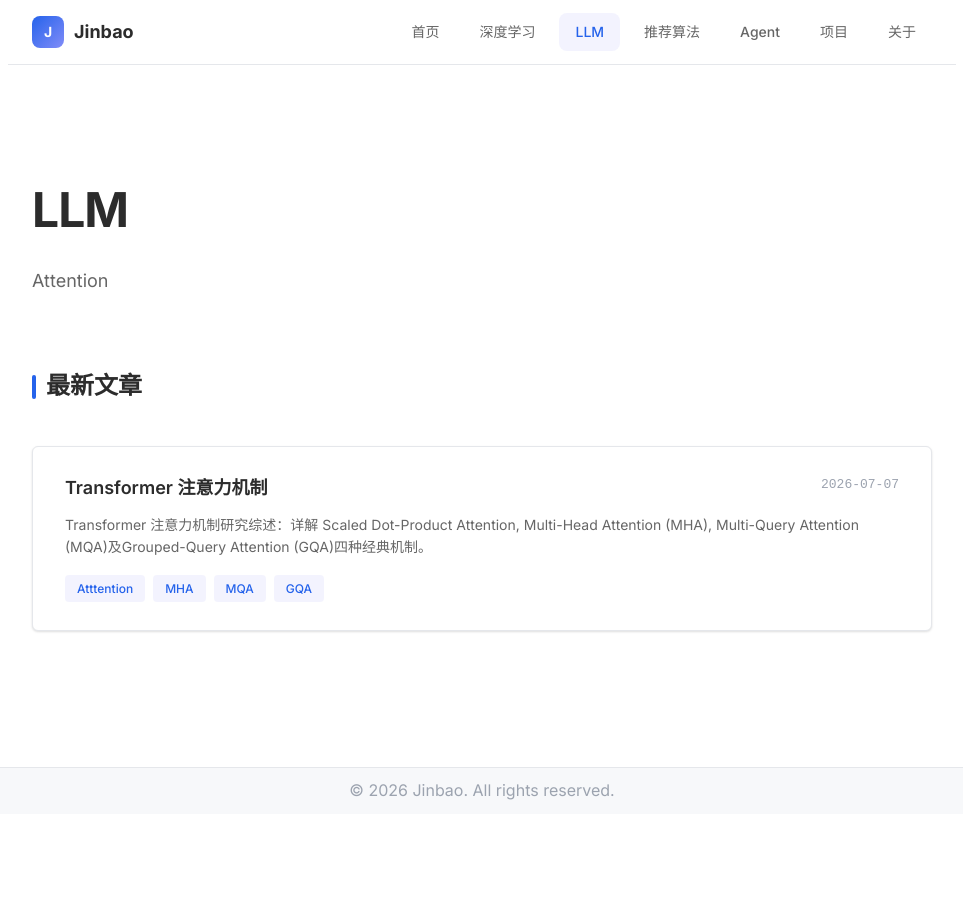
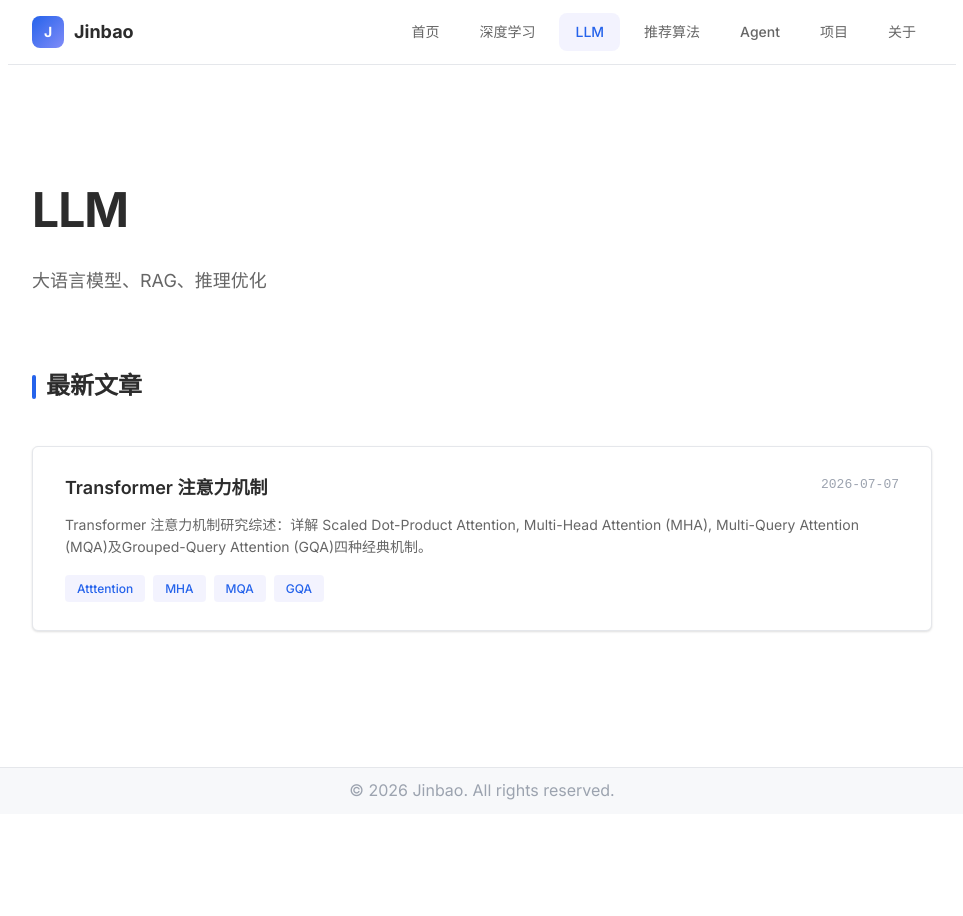
Before and after one commit to JinbaoSite/jinbaosite.github.io, a Jekyll site: the page built from llm/index.md, in a window 1280 px wide. Shown: the whole page, without its empty margins (158-1121 px from the left). Built offline with Jekyll 4.4.1, drawn with Linux system fonts in a browser that asks for light colours.

Commit message:
Update index.md

```diff
--- a/llm/index.md
+++ b/llm/index.md
@@ -1,7 +1,7 @@
 ---
 layout: listpage
 title: LLM
-subtitle: Attention
+subtitle: 大语言模型、RAG、推理优化
 article-list:
   - article-title: Transformer 注意力机制
     article-url: /llm/attention
```
